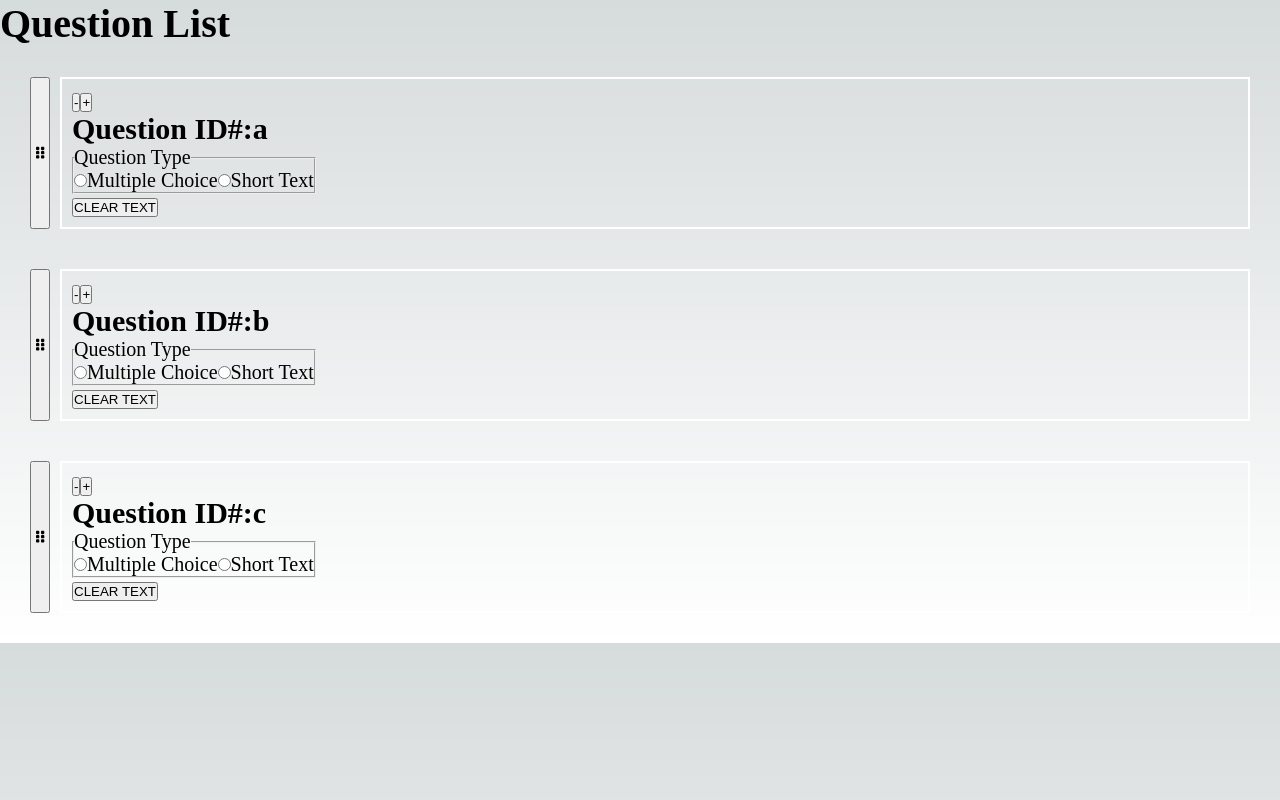
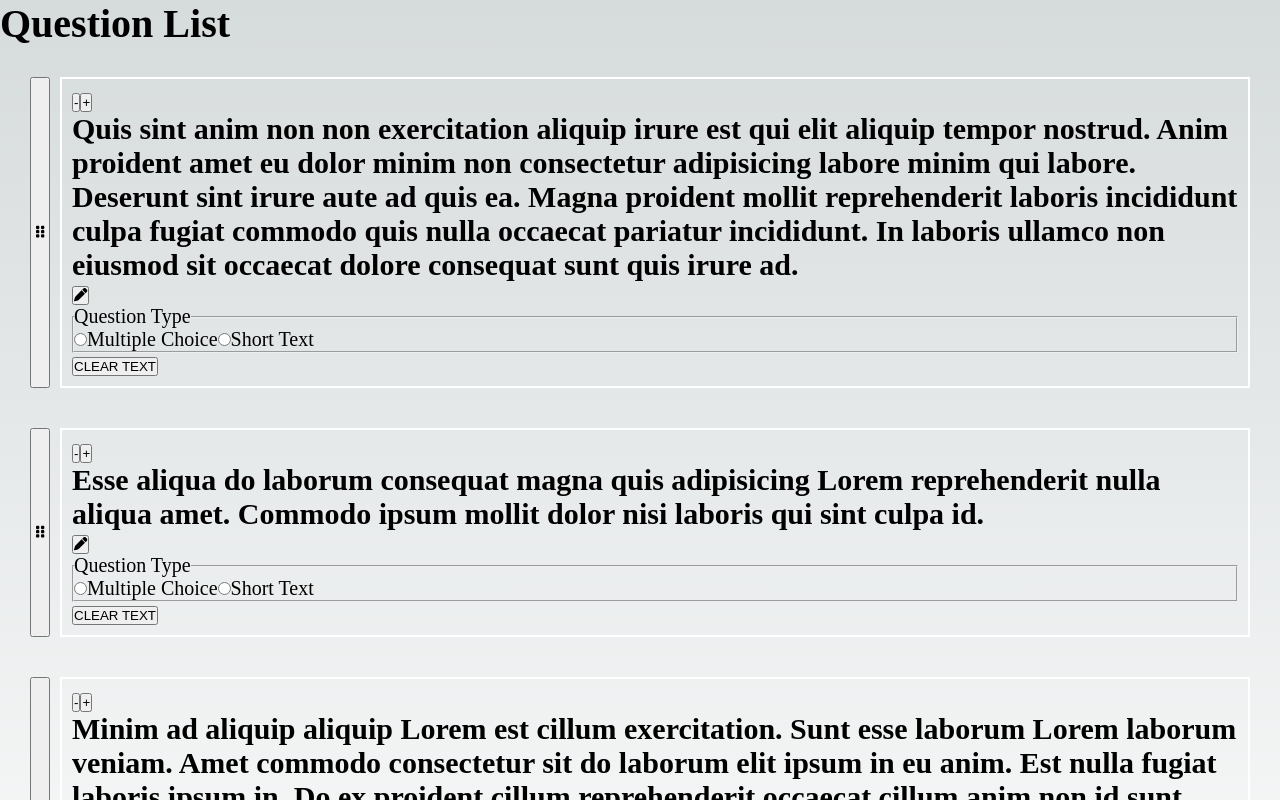
Before and after one commit to klalicki/mini-survey, a Next.js app: page /edit in a window 1280 px wide. Shown: the top 800 px of the page. Built offline with nearby package versions, Linux system fonts and the light colour scheme.

Commit message:
implements basic TextInput component

```diff
--- a/components/EditQuestion/EditQuestion.tsx
+++ b/components/EditQuestion/EditQuestion.tsx
@@ -3,6 +3,7 @@ import { useContext, useEffect, useState } from "react";
 import { useDraggable } from "@dnd-kit/core";
 import { QuestionListContext } from "@/contexts/QuestionListContext";
 import Select from "../Select/Select";
+import TextInput from "../TextInput/TextInput";
 const EditQuestion = ({
   questionData,
   index,
@@ -10,7 +11,7 @@ const EditQuestion = ({
   questionData: SurveyQuestion;
   index: number;
 }) => {
-  const { moveQuestionRelative, updateQuestion } =
+  const { moveQuestionRelative, updateQuestion, updateQuestionMerge } =
     useContext(QuestionListContext);
 
   return (
@@ -32,7 +33,13 @@ const EditQuestion = ({
           +
         </button>
       </div>
-      <h2>Question ID#:{questionData.staticID}</h2>
+      <TextInput
+        value={questionData.text}
+        onChange={(newVal: string) => {
+          updateQuestionMerge(questionData.staticID, { text: newVal });
+        }}
+      />
+
       <Select
         title="Question Type"
         fieldName={`${questionData.staticID}-type`}
--- /dev/null
+++ b/components/TextInput/TextInput.tsx
@@ -0,0 +1,50 @@
+import { ChangeEventHandler, useState } from "react";
+import { FontAwesomeIcon } from "@fortawesome/react-fontawesome";
+import { faPen, faCheck } from "@fortawesome/free-solid-svg-icons";
+const TextInput = ({
+  value,
+  onChange,
+}: {
+  value: string;
+  onChange: Function;
+}) => {
+  const [isEditing, setIsEditing] = useState(false);
+  const [tempVal, setTempVal] = useState(value);
+
+  const handleInputChange = (e) => {
+    // console.log(e.target.value);
+    setTempVal(e.target.value);
+  };
+  return (
+    <div>
+      {isEditing ? (
+        <>
+          <input type="text" value={tempVal} onChange={handleInputChange} />
+          <button>
+            <FontAwesomeIcon
+              icon={faCheck}
+              onClick={() => {
+                onChange(tempVal);
+                setIsEditing(false);
+              }}
+            />
+          </button>
+        </>
+      ) : (
+        <>
+          <h2>{value}</h2>
+          <button
+            onClick={() => {
+              setTempVal(value);
+              setIsEditing(true);
+            }}
+          >
+            <FontAwesomeIcon icon={faPen} />
+          </button>
+        </>
+      )}
+    </div>
+  );
+};
+
+export default TextInput;
```
